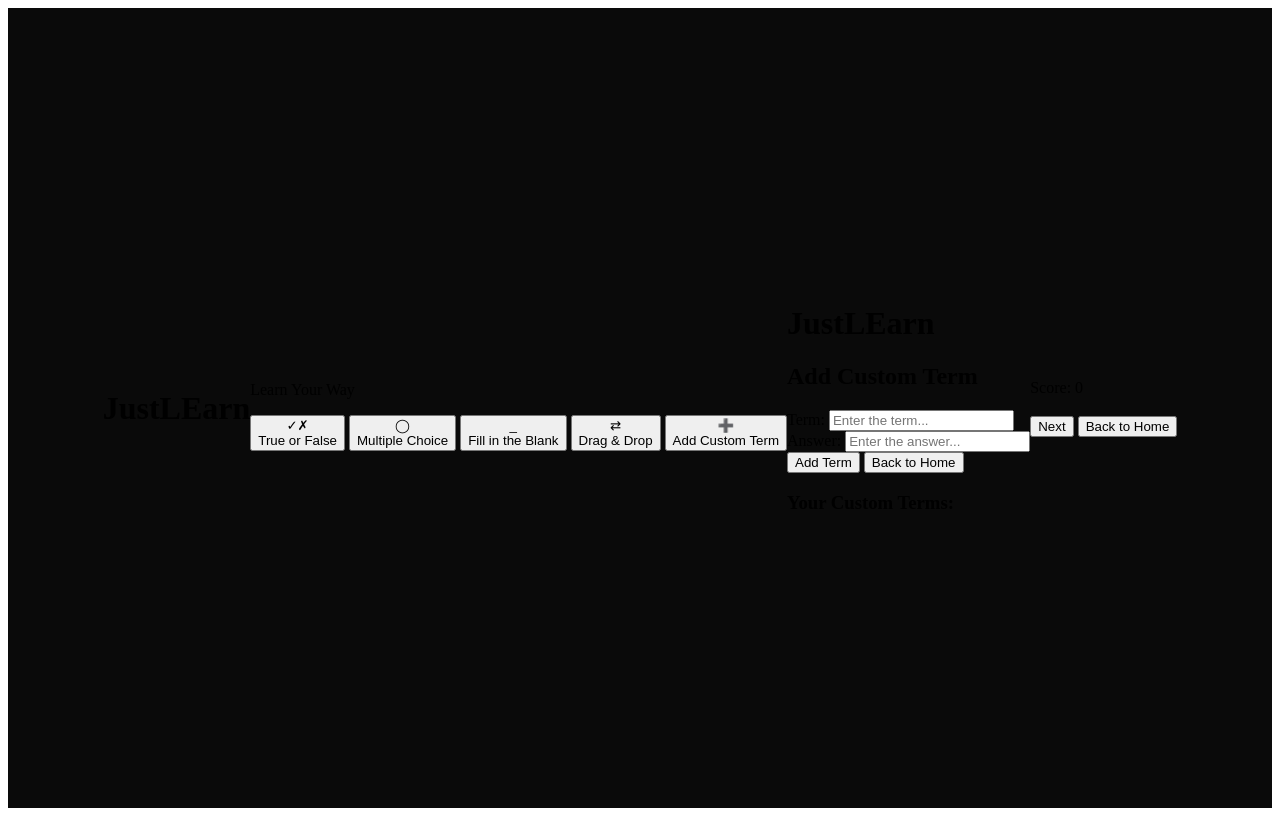
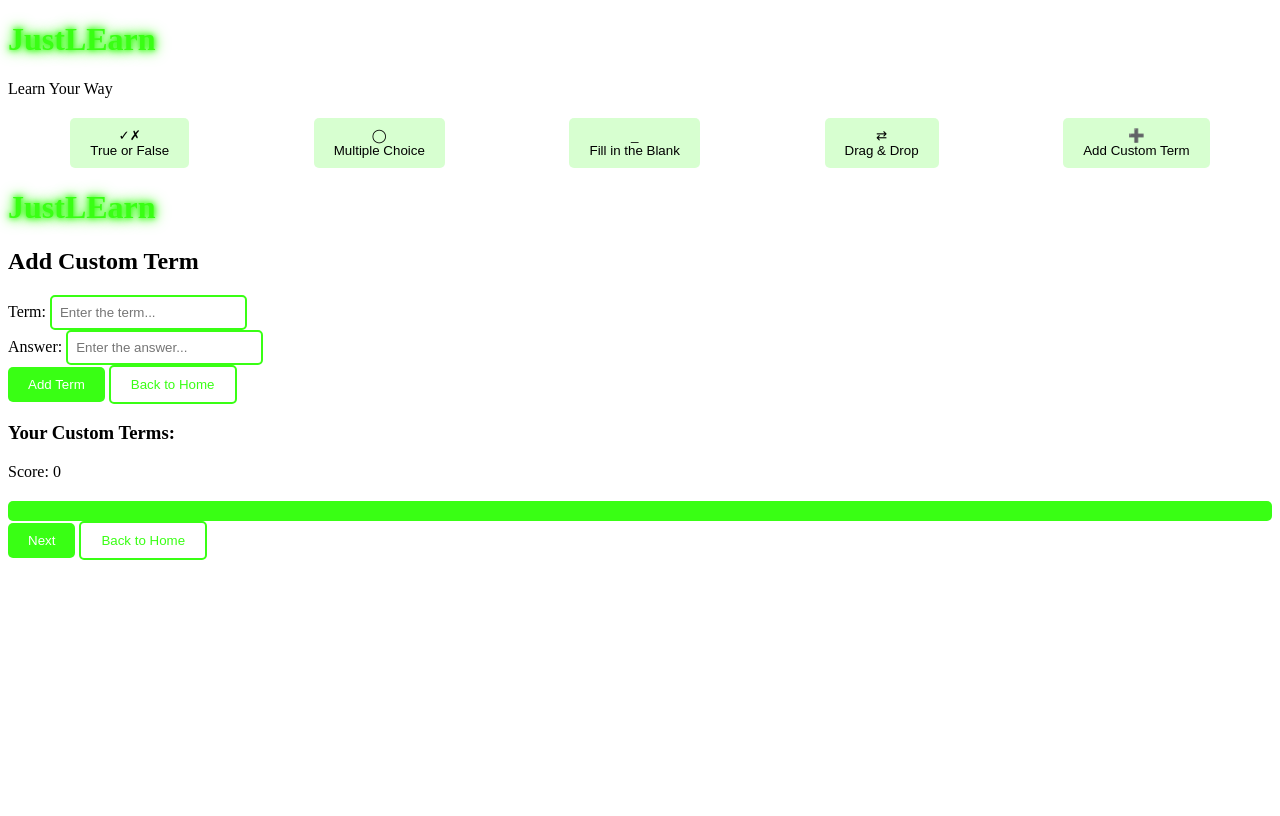
Before and after one commit to vadimpriakhin-oss/JustLEarn, a plain HTML site: page index.html in a window 1280 px wide. Drawn offline with Linux system fonts and the light colour scheme.

Commit message:
Update styles.css with complete neon minimalist CSS and animations

```diff
--- a/styles.css
+++ b/styles.css
@@ -1,37 +1,114 @@
-.container {
-  display: flex;
-  justify-content: center;
-  align-items: center;
-  height: 100vh;
-  background-color: #0a0a0a;
+.neon-text {
+    color: #39ff14;
+    text-shadow: 0 0 5px #39ff14, 0 0 10px #39ff14, 0 0 15px #39ff14;
 }
 
-.header {
-  color: #fff;
-  text-align: center;
-  font-family: 'Sans-serif';
-  text-shadow: 0 0 5px #00ffcc, 0 0 10px #00ffcc, 0 0 20px #00ffcc;
+.learning-modes {
+    display: flex;
+    justify-content: space-around;
+    margin: 20px 0;
 }
 
-.button {
-  background-color: #00ffcc;
-  border: none;
-  border-radius: 5px;
-  color: #0a0a0a;
-  padding: 10px 20px;
-  text-shadow: 0 0 5px #ff00ff, 0 0 10px #ff00ff;
-  cursor: pointer;
-  transition: 0.3s;
+.mode-btn {
+    background-color: rgba(57, 255, 20, 0.2);
+    border: none;
+    border-radius: 5px;
+    padding: 10px 20px;
+    cursor: pointer;
+    transition: background-color 0.3s, transform 0.3s;
 }
 
-.button:hover {
-  background-color: #ff00ff;
-  text-shadow: 0 0 20px #00ffcc, 0 0 30px #00ffcc;
+.mode-btn:hover {
+    background-color: #39ff14;
+    transform: scale(1.05);
 }
 
-.footer {
-  color: #fff;
-  text-align: center;
-  padding: 20px;
-  text-shadow: 0 0 5px #00ffcc, 0 0 10px #00ffcc;
+.form-input {
+    padding: 8px;
+    border: 2px solid #39ff14;
+    border-radius: 5px;
+    transition: border-color 0.3s;
 }
+
+.form-input:focus {
+    border-color: #00ff00;
+    outline: none;
+}
+
+.btn-primary {
+    background-color: #39ff14;
+    color: white;
+    border: none;
+    border-radius: 5px;
+    padding: 10px 20px;
+    cursor: pointer;
+    transition: background-color 0.3s, transform 0.3s;
+}
+
+.btn-primary:hover {
+    background-color: #28a745;
+    transform: scale(1.05);
+}
+
+.btn-secondary {
+    background-color: transparent;
+    color: #39ff14;
+    border: 2px solid #39ff14;
+    border-radius: 5px;
+    padding: 10px 20px;
+    cursor: pointer;
+    transition: background-color 0.3s, transform 0.3s;
+}
+
+.btn-secondary:hover {
+    background-color: #39ff14;
+    color: white;
+    transform: scale(1.05);
+}
+
+.question-box {
+    border: 2px solid #39ff14;
+    border-radius: 5px;
+    padding: 15px;
+    background-color: rgba(57, 255, 20, 0.2);
+}
+
+.progress-bar {
+    background-color: #e0e0e0;
+    border-radius: 5px;
+    overflow: hidden;
+    height: 20px;
+    width: 100%;
+}
+
+.progress-bar div {
+    background-color: #39ff14;
+    height: 100%;
+    transition: width 0.4s ease;
+}
+
+.results-container {
+    padding: 20px;
+    border: 2px solid #39ff14;
+    border-radius: 5px;
+    background-color: rgba(57, 255, 20, 0.2);
+}
+
+.drag-and-drop {
+    border: 2px dashed #39ff14;
+    border-radius: 5px;
+    padding: 20px;
+    text-align: center;
+}
+
+@media (max-width: 768px) {
+    .learning-modes {
+        flex-direction: column;
+    }
+}
+
+@media (max-width: 480px) {
+    .form-input, .mode-btn, .btn-primary, .btn-secondary {
+        width: 100%;
+    }
+}
```
